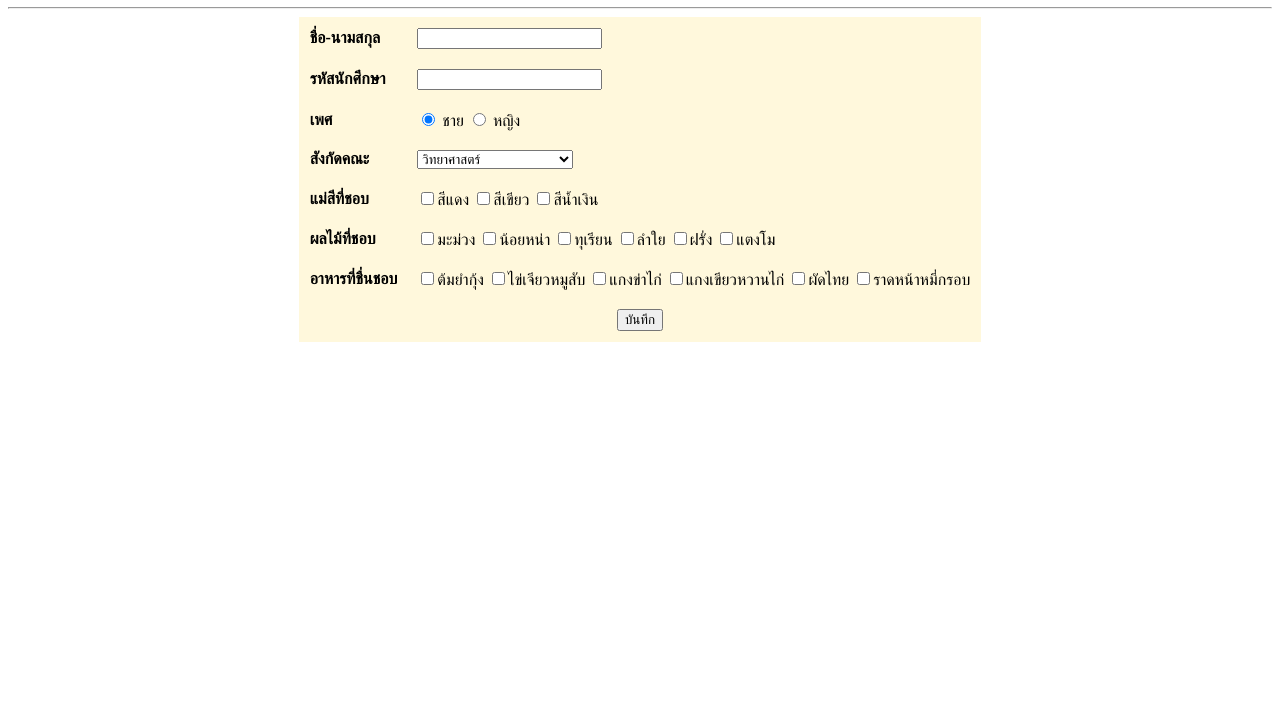
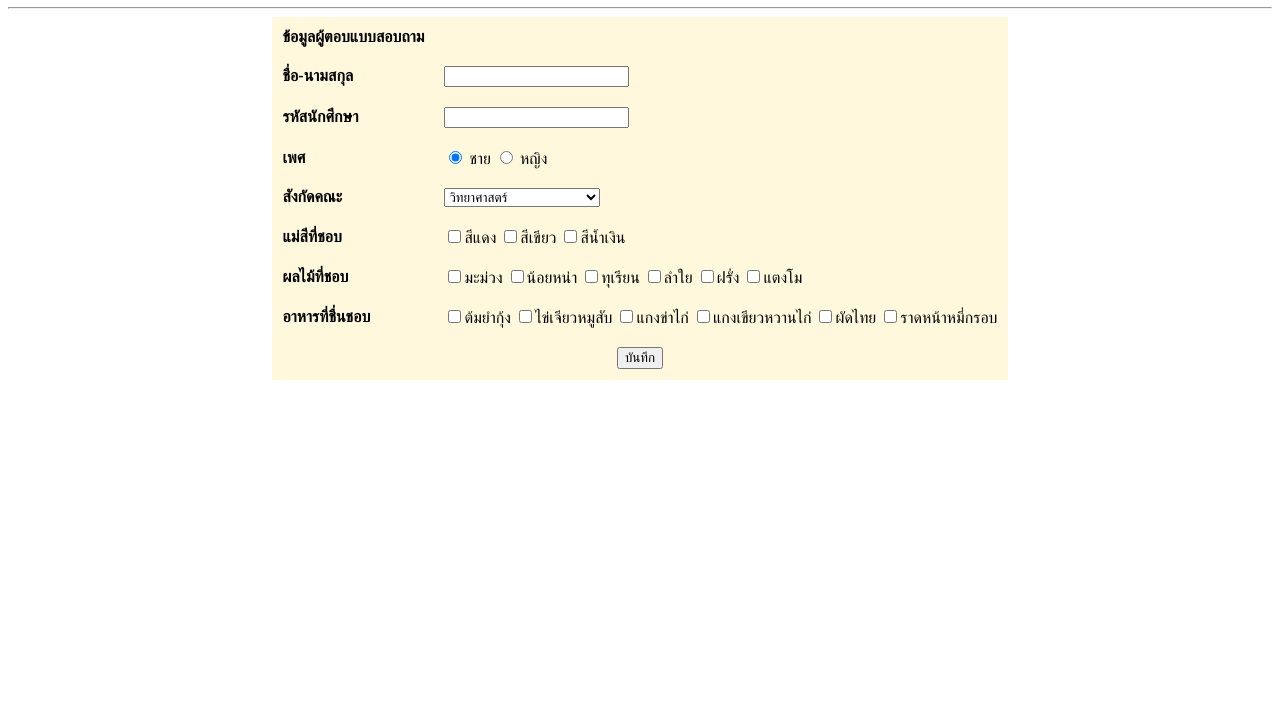
Before and after one commit to Bambiraptor1/html-basic, a plain HTML site: page index.html in a window 1280 px wide. Shown: the part 73-800 px from the top of the page. Drawn offline with Linux system fonts and the light colour scheme.

Commit message:
edit file

```diff
--- a/index.html
+++ b/index.html
@@ -10,6 +10,7 @@
   <hr>
   <form action="" method="post">
     <table align="center" style="background-color: #FFF8DC ;" cellpadding="9">
+      <tr><td><b>ข้อมูลผู้ตอบแบบสอบถาม</b></td></tr>
       <tr>
         <td><b>ชื่อ-นามสกุล</b></td>
         <td><input type="text" name="fullname" id=""></td>
```
